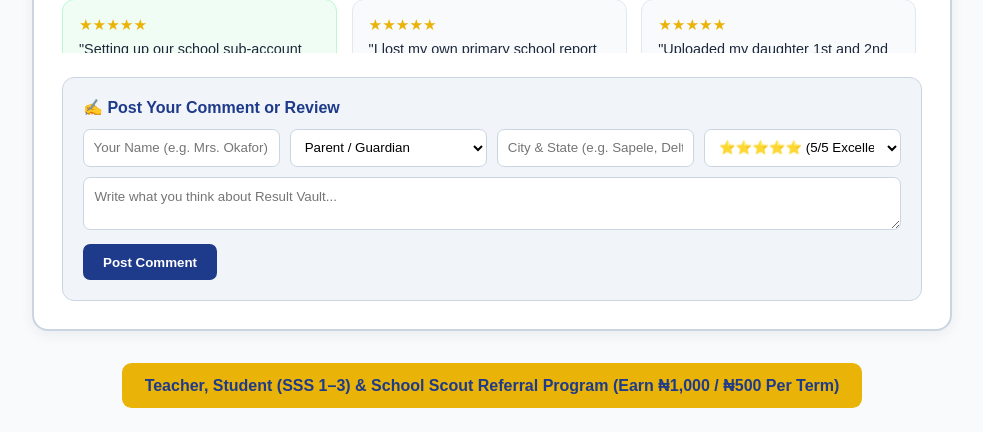
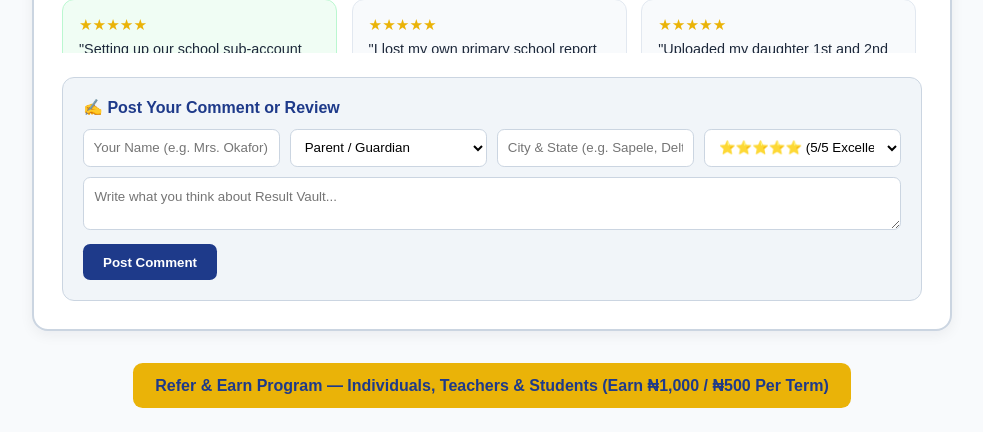
Before and after one commit to ogodoafure-ux/eduvault, a Node server app: page / in a window 1280 px wide. Shown: the part 3416-3848 px from the top of the page, without its empty margins (148-1131 px from the left). Run offline with Node 20, Linux system fonts and the light colour scheme; data that the repository does not hold is empty.

Commit message:
Open referral program copy to all individuals, parents, teachers, and students

```diff
--- a/views/index.ejs
+++ b/views/index.ejs
@@ -272,5 +272,5 @@
         <button type="submit" style="background:#1e3a8a;color:#fff;border:none;padding:0.65rem 1.25rem;border-radius:0.45rem;font-weight:bold;cursor:pointer;">Post Comment</button>
     </form>
 </div>
-<div style="text-align:center;margin:1.5rem auto;"><a href="/refer" style="display:inline-block;background:#eab308;color:#1e3a8a;padding:0.85rem 1.4rem;border-radius:0.6rem;font-weight:bold;text-decoration:none;">Teacher, Student (SSS 1–3) &amp; School Scout Referral Program (Earn ₦1,000 / ₦500 Per Term)</a></div></body>
+<div style="text-align:center;margin:1.5rem auto;"><a href="/refer" style="display:inline-block;background:#eab308;color:#1e3a8a;padding:0.85rem 1.4rem;border-radius:0.6rem;font-weight:bold;text-decoration:none;">Refer &amp; Earn Program — Individuals, Teachers &amp; Students (Earn ₦1,000 / ₦500 Per Term)</a></div></body>
 </html>
```
Also changed, not shown: views/refer.ejs (line endings or trailing spaces).
